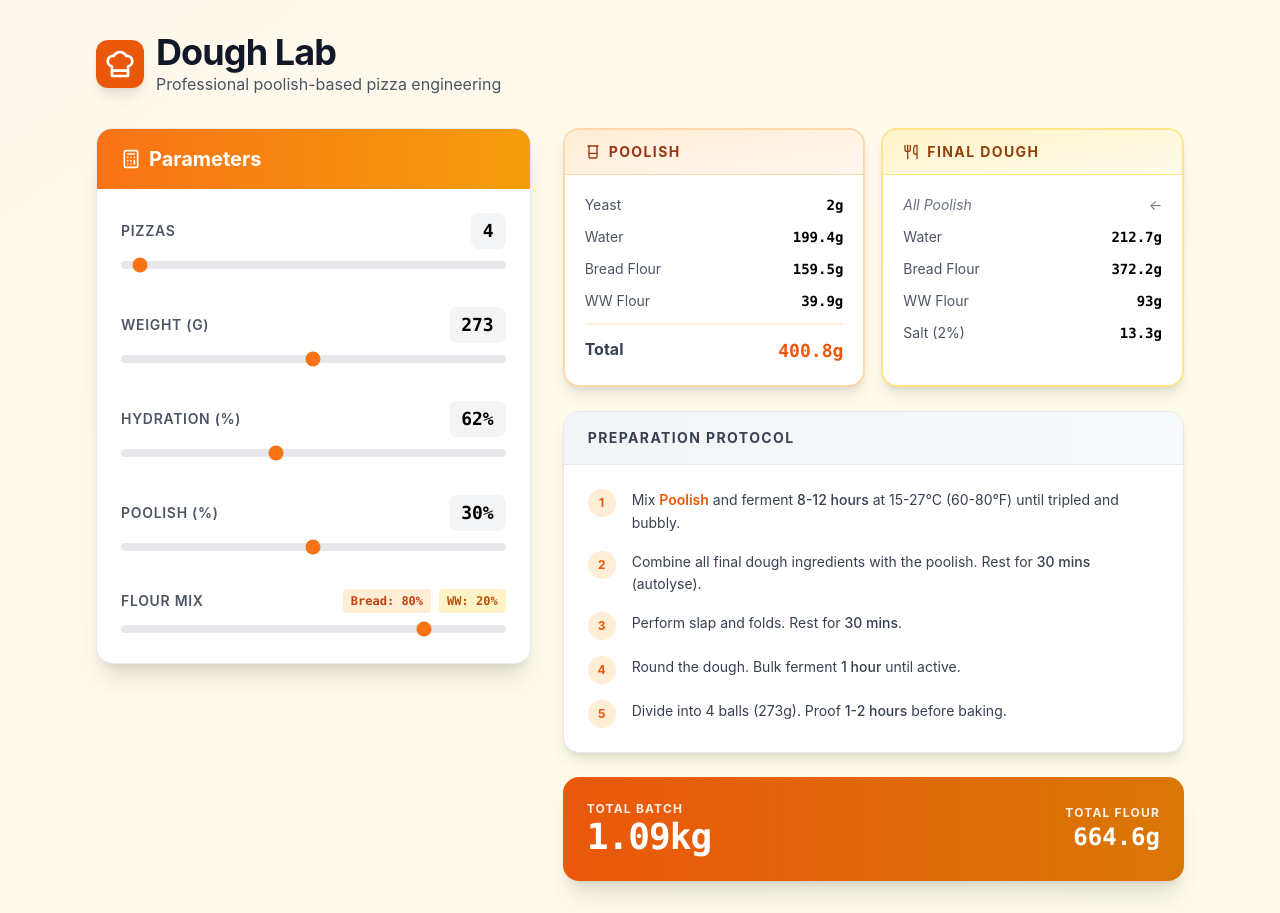
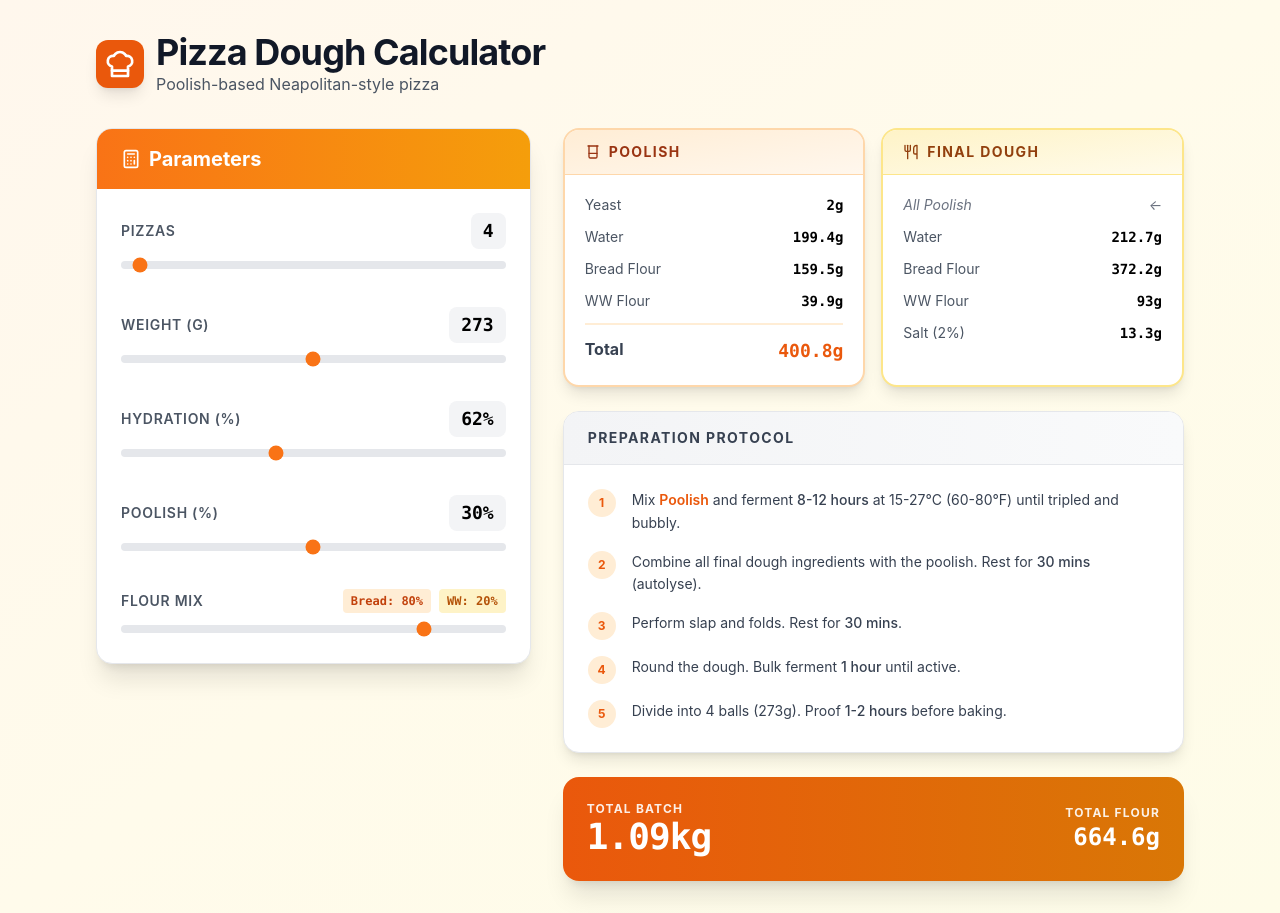
Before and after one commit to mimran-mi/pizza-calculator, a React (Create React App) app: page / in a window 1280 px wide. Built offline with nearby package versions, Linux system fonts and the light colour scheme.

Commit message:
Update App.js

```diff
--- a/src/App.js
+++ b/src/App.js
@@ -83,8 +83,8 @@ export default function PizzaCalculator() {
               <ChefHat size={32} />
             </div>
             <div>
-              <h1 className="text-4xl font-bold tracking-tight text-gray-900">Dough Lab</h1>
-              <p className="text-gray-600">Professional poolish-based pizza engineering</p>
+              <h1 className="text-4xl font-bold tracking-tight text-gray-900">Pizza Dough Calculator</h1>
+              <p className="text-gray-600">Poolish-based Neapolitan-style pizza</p>
             </div>
           </div>
         </div>
```
